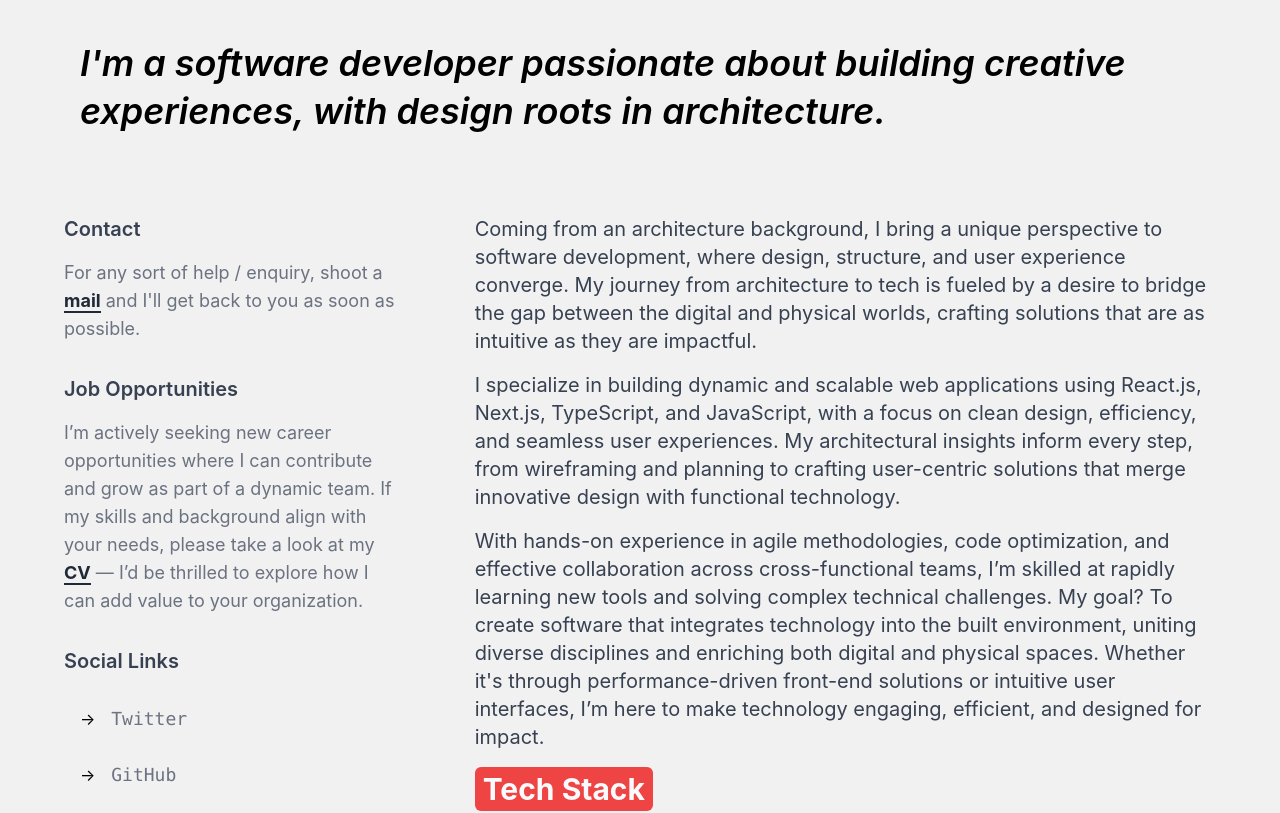
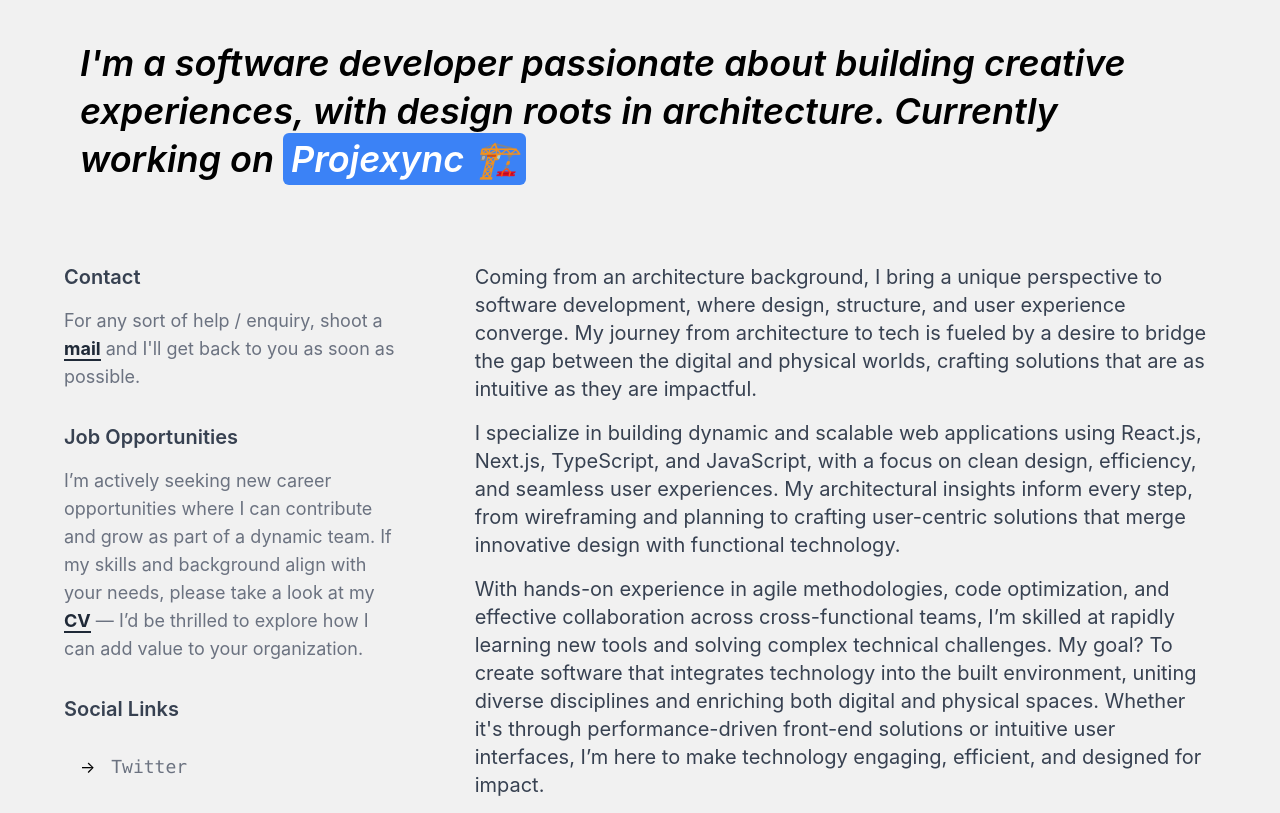
Before and after one commit to EbrahimNas/Ebrahimnas-Portfolio, a Next.js app: page /about in a window 1280 px wide. Shown: the part 405-1218 px from the top of the page. Built offline with nearby package versions, Linux system fonts and the light colour scheme.

Commit message:
added Projexync link

```diff
--- a/components/AboutMe.js
+++ b/components/AboutMe.js
@@ -15,13 +15,14 @@ export default function AboutMe() {
             className="leading-loose text-2xl md:text-4xl font-semibold italic mx-4"
             style={{ lineHeight: "3rem" }}
           >
-            {userData.about.title}. {/*Currently working on{" "}*/}
-            {/*<a
-              className="bg-red-500 rounded-md px-2 py-1 text-white"
+            {userData.about.title}. Currently working on{" "}
+            <a
+              className="bg-blue-500 rounded-md px-2 py-1 text-white"
               href={userData.about.currentProjectUrl}
+                  target="_blank" rel="noopener noreferrer"
             >
-              {userData.about.currentProject} ✈️
-            </a>*/}
+              {userData.about.currentProject} 🏗️
+            </a>
           </p>
         </div>
       </div>
@@ -161,7 +162,7 @@ export default function AboutMe() {
               </p>
             ))}
 
-            <h1 className="bg-red-500 text-3xl rounded-md px-2 py-1 inline-block font-bold text-gray-50">
+            <h1 className="bg-blue-500 text-3xl rounded-md px-2 py-1 inline-block font-bold text-gray-50">
               Tech Stack
             </h1>
             <div className="flex flex-row flex-wrap mt-8">
--- a/components/FavouriteProjects.js
+++ b/components/FavouriteProjects.js
@@ -36,7 +36,7 @@ export default function FavouriteProjects() {
         <div className="grid md:grid-cols-3 gap-8 lg:-mt-8 pb-40">
           {/* Single card */}
           <a
-            href="https://nussynas.netlify.app/"
+            href="https://nussynas.com/"
             className="w-full block col-span-3 shadow-2xl"
             target="_blank" rel="noopener noreferrer"
           >
--- a/components/Hero.js
+++ b/components/Hero.js
@@ -4,7 +4,7 @@ import { RainbowHighlight } from "./RainbowHighlight";
 import userData from "@constants/data";
 
 export default function Hero() {
-  const colors = [ "#3B82F6", "#F59E0B", "#84CC16", "#10B981" ];
+  const colors = [ "#F59E0B", "grey", '#3B82F6', "#10B981" ];
   return (
     <div className="flex flex-row justify-center items-start overflow-hidden">
 
--- a/constants/data.js
+++ b/constants/data.js
@@ -9,7 +9,7 @@ const userData = {
   projects: [
     {
       title: "NussyNas (E-commerce Web App)",
-      link: "https://nussynas.netlify.app/",
+      link: "https://nussynas.com/",
       imgUrl: "/NN.png",
     },
     {
@@ -37,8 +37,8 @@ const userData = {
       `I specialize in building dynamic and scalable web applications using React.js, Next.js, TypeScript, and JavaScript, with a focus on clean design, efficiency, and seamless user experiences. My architectural insights inform every step, from wireframing and planning to crafting user-centric solutions that merge innovative design with functional technology.`,
       `With hands-on experience in agile methodologies, code optimization, and effective collaboration across cross-functional teams, I’m skilled at rapidly learning new tools and solving complex technical challenges. My goal? To create software that integrates technology into the built environment, uniting diverse disciplines and enriching both digital and physical spaces. Whether it's through performance-driven front-end solutions or intuitive user interfaces, I’m here to make technology engaging, efficient, and designed for impact.`,
     ],
-    currentProject: "Tailwind Master Kit",
-    currentProjectUrl: "https://tailwindmasterkit.com",
+    currentProject: "Projexync",
+    currentProjectUrl: "https://projexync.com/",
   },
   experience: [
     {
```
